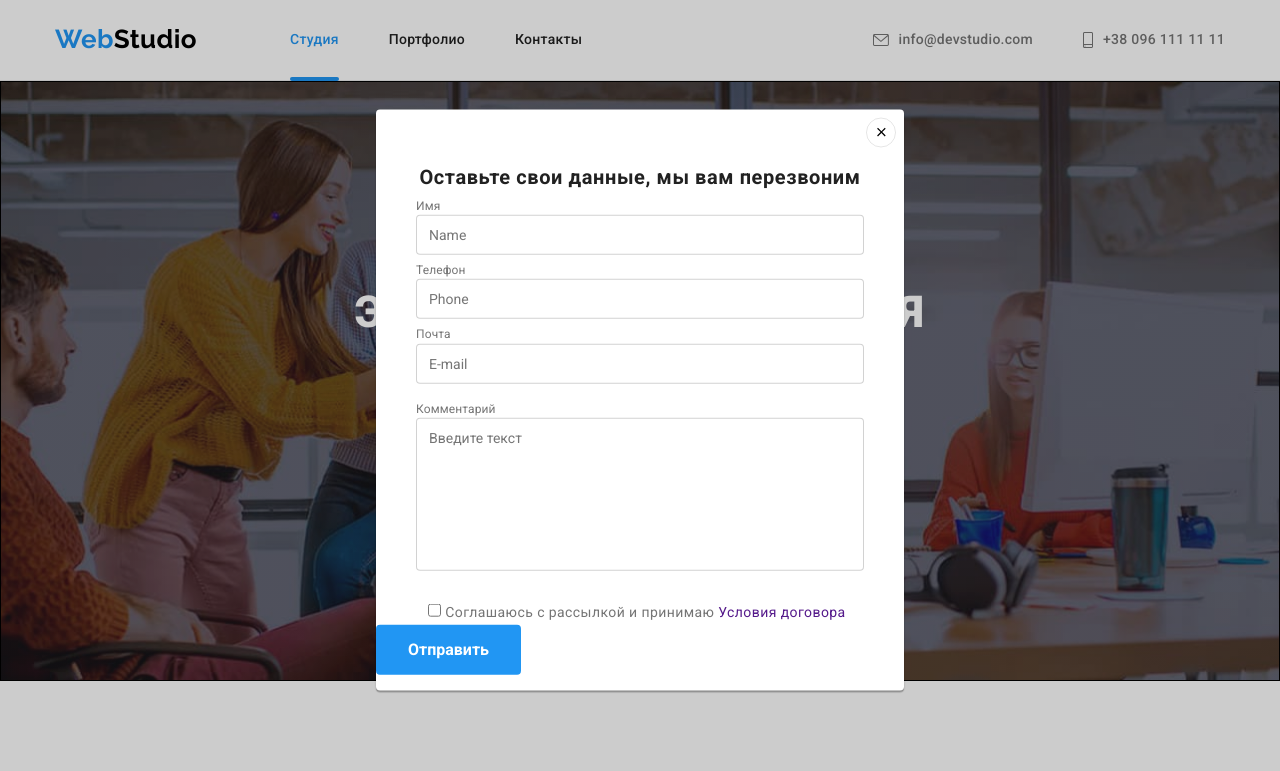
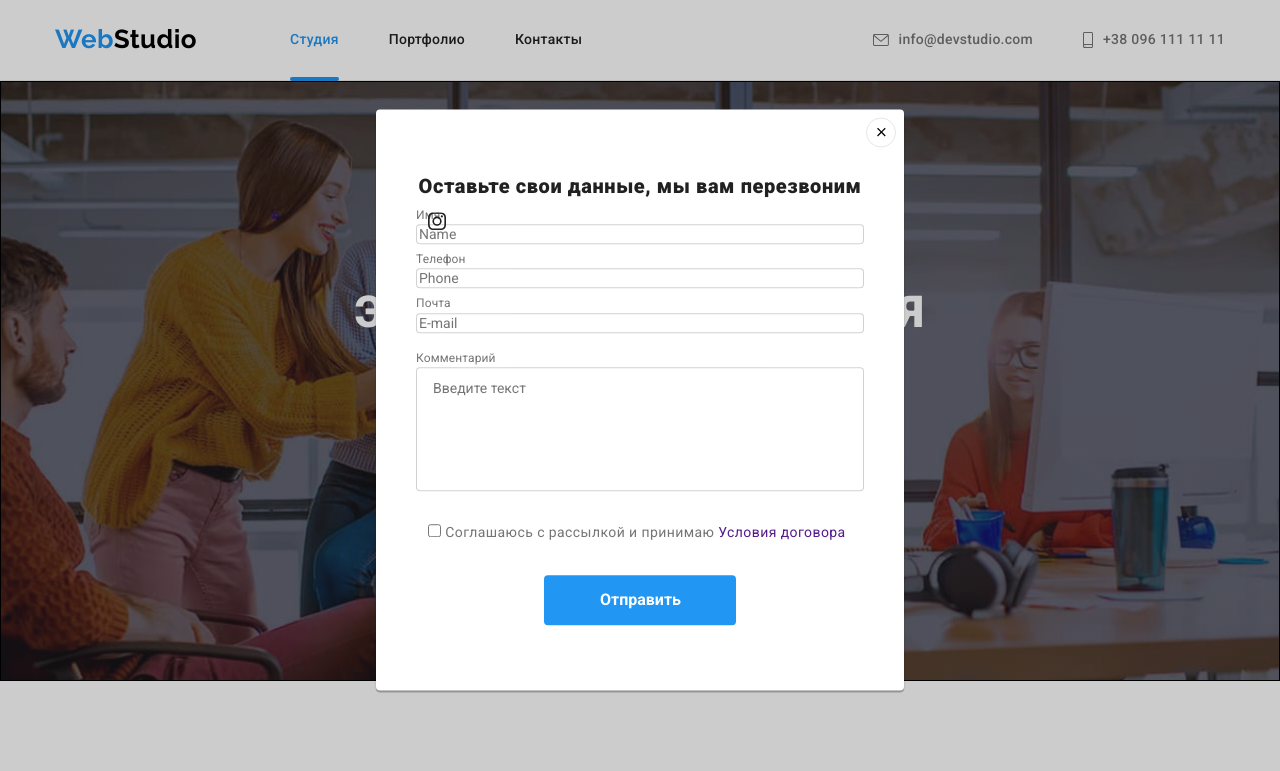
Before and after one commit to AVViktoria/goit-markup-hw-06, a plain HTML site: page index.html in a window 1280 px wide. Both pictures are taken after a click on the button "Заказать услугу". Shown: the top 771 px of the page. Drawn offline with nearby package versions, Linux system fonts and the light colour scheme.

Commit message:
work with modal icons

```diff
--- a/css/main.css
+++ b/css/main.css
@@ -219,7 +219,8 @@ img {
   letter-spacing: 0.06em;
 }
 
-.hero-cont {
+.hero-cont,
+.modal-form .btn {
   display: block;
   margin-left: auto;
   margin-right: auto;
@@ -236,7 +237,8 @@ img {
 }
 
 .hero .btn,
-.form-footer .btn {
+.form-footer .btn,
+.modal-form .btn {
   border-radius: 4px;
   padding: 10px 32px;
   background-color: #2196f3;
@@ -316,17 +318,19 @@ img {
 .modal-form {
   display: flex;
   flex-direction: column;
+
   position: absolute;
   width: 100%;
   top: 50%;
   left: 50%;
-  transform: translate(-50%, -50%);
+  transform: translate(-50%, -50%) scale(1);
+  margin-bottom: 40px;
 }
-.modal-header {
+.speaker-title {
   margin-left: 40px;
   margin-right: 40px;
   padding-bottom: 0;
-  margin-top: 40px;
+
   font-family: 'Roboto';
   font-style: normal;
   font-weight: 700;
@@ -344,19 +348,23 @@ img {
 }
 
 .form-field {
+  position: relative;
   display: flex;
   flex-direction: column;
   margin-bottom: 10px;
 }
 .comment.form-field {
+  height: 138px;
   margin-top: 20px;
   margin-bottom: 30px;
 }
 .comment.form-input {
   resize: none;
+  padding: 12px 16px;
 }
 
 .form-label {
+  position: relative;
   display: flex;
   flex-direction: column;
   margin-bottom: 4px;
@@ -373,13 +381,30 @@ img {
 .form-input {
   border: 1px solid rgba(33, 33, 33, 0.2);
   border-radius: 4px;
-  padding-top: 11px;
-  padding-bottom: 11px;
-  padding-left: 12px;
 }
 
+.form-input:hover,
+.form-input:focus {
+  outline: none;
+}
+.modal-form .icon {
+  display: inline-block;
+  position: absolute;
+  top: 11px;
+  left: 12px;
+  transform: translateY(-50%);
+
+  width: 18px;
+  height: 18px;
+  /* padding-top: 11px;
+  padding-bottom: 11px;
+  padding-left: 12px; */
+
+  fill: var(--title-txt-cl);
+}
 .modal-policy {
   margin-left: 52px;
+  margin-bottom: 30px;
 }
 
 .label-checkbox {
@@ -391,6 +416,11 @@ img {
   letter-spacing: 0.03em;
 
   color: #757575;
+}
+
+.modal-form .btn {
+  padding-left: 56px;
+  padding-right: 55px;
 }
 
 /*
@@ -798,24 +828,26 @@ img {
   background-size: contain;
 }
 
-.form-footer .text {
+.form-request .text {
   display: flex;
   align-items: center;
+  padding-top: 15px;
+  padding-bottom: 15px;
+  padding-left: 16px;
+  padding-right: 295px;
+
+  font-weight: 400;
   font-size: 16px;
   line-height: 1.25;
   letter-spacing: 0.03em;
 
+  background-color: #2f303a;
   color: rgba(255, 255, 255, 0.6);
+
+  border: 1px solid rgba(255, 255, 255, 0.3);
+  filter: drop-shadow(0px 4px 4px rgba(0, 0, 0, 0.15));
+  border-radius: 4px;
 }
-
-/* .form-request {
-  width: 358px;
-  height: 50px;
-  padding-top: 15px;
-  padding-bottom: 15px;
-  padding-left: 16px;
-  padding-right: 295px;
-}*/
 
 /*
 Portfolio
--- a/index.html
+++ b/index.html
@@ -76,7 +76,9 @@
                 </svg>
               </button>
               <div class="modal-form">
-                <h2 class="modal-header">Оставьте свои данные, мы вам перезвоним</h2>
+                <p class="speaker-title">
+                  <strong>Оставьте свои данные, мы вам перезвоним</strong>
+                </p>
                 <form class="speaker-wrapper">
                   <div class="speaker-form" role="group" autocomplete="off">
                     <div class="name form-field">
@@ -90,9 +92,12 @@
                         autofocus
                         required
                       />
+                      <svg class="icon instagram">
+                        <use href="./images/icons.svg/symbol-defs-opt.svg#icon-instagram"></use>
+                      </svg>
                     </div>
                     <div class="tel form-field">
-                      <label class="form-label" for="tel">Телефон</label>
+                      <label class="form-label" for="tel"><span>Телефон</span></label>
                       <input
                         class="form-input"
                         type="tel"
@@ -103,7 +108,7 @@
                       />
                     </div>
                     <div class="mail form-field">
-                      <label class="form-label" for="mail">Почта</label>
+                      <label class="form-label" for="mail"><span>Почта</span></label>
                       <input
                         class="form-input"
                         type="email"
@@ -113,14 +118,16 @@
                       />
                     </div>
                     <div class="comment form-field">
-                      <label class="comment form-label" for="comment">Комментарий</label>
+                      <label class="comment form-label" for="comment"
+                        ><span>Комментарий</span></label
+                      >
                       <textarea
                         class="comment form-input"
                         type="text"
                         name="comment"
                         id="comment"
                         placeholder="Введите текст"
-                        rows="8"
+                        rows="7"
                       ></textarea>
                     </div>
                   </div>
@@ -669,7 +676,7 @@
         <div class="form-footer">
           <p class="title"><b>Подпишитесь на рассылку</b></p>
           <form class="form-request">
-            <input type="text" name="e-mail" placeholder="E-mail" />
+            <input class="text" type="text" name="e-mail" placeholder="E-mail" />
             <button class="btn" type="submit">Подписаться</button>
           </form>
         </div>
```
Also changed, not shown: portfolio.html (+1 -1 lines).
